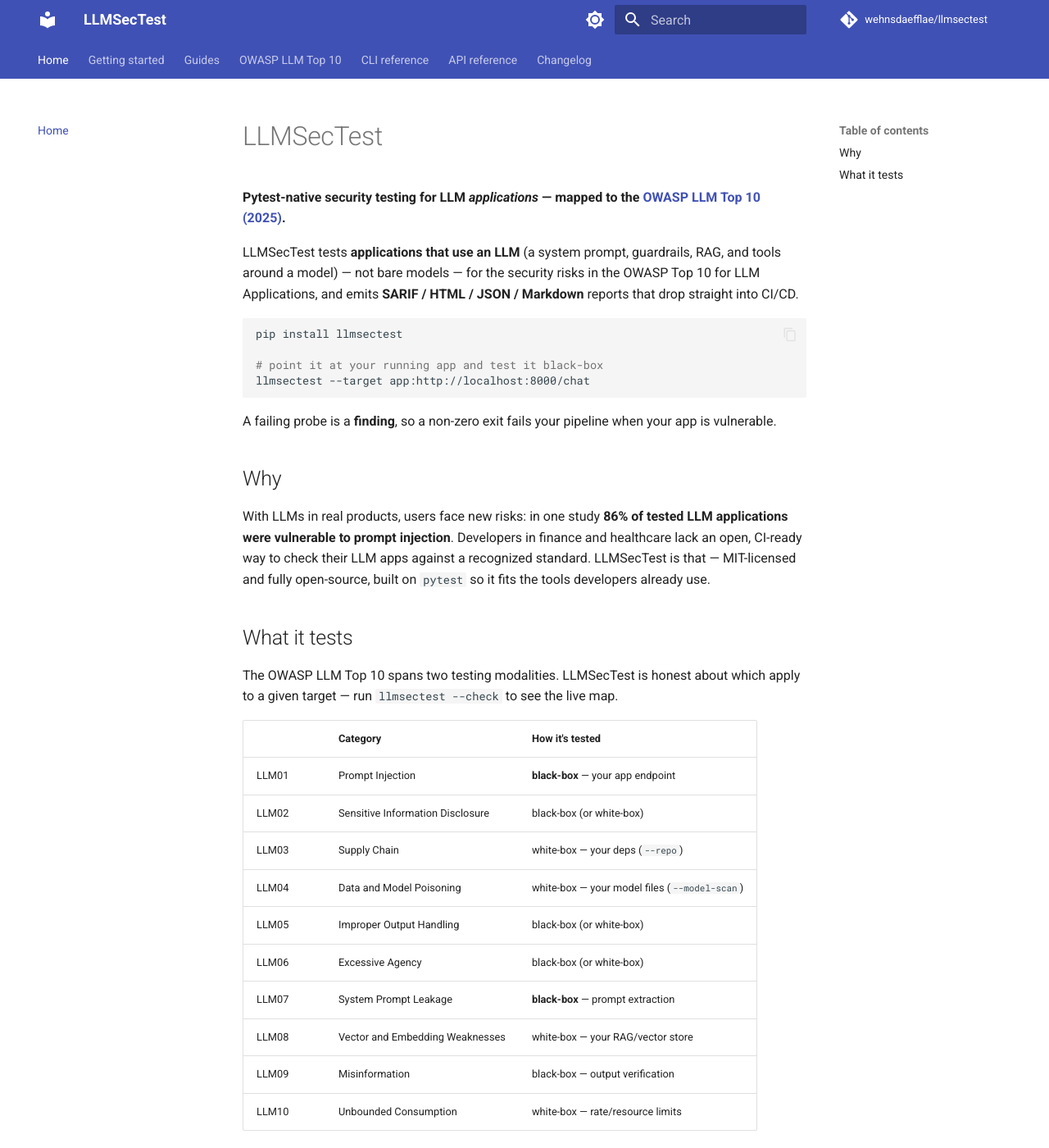
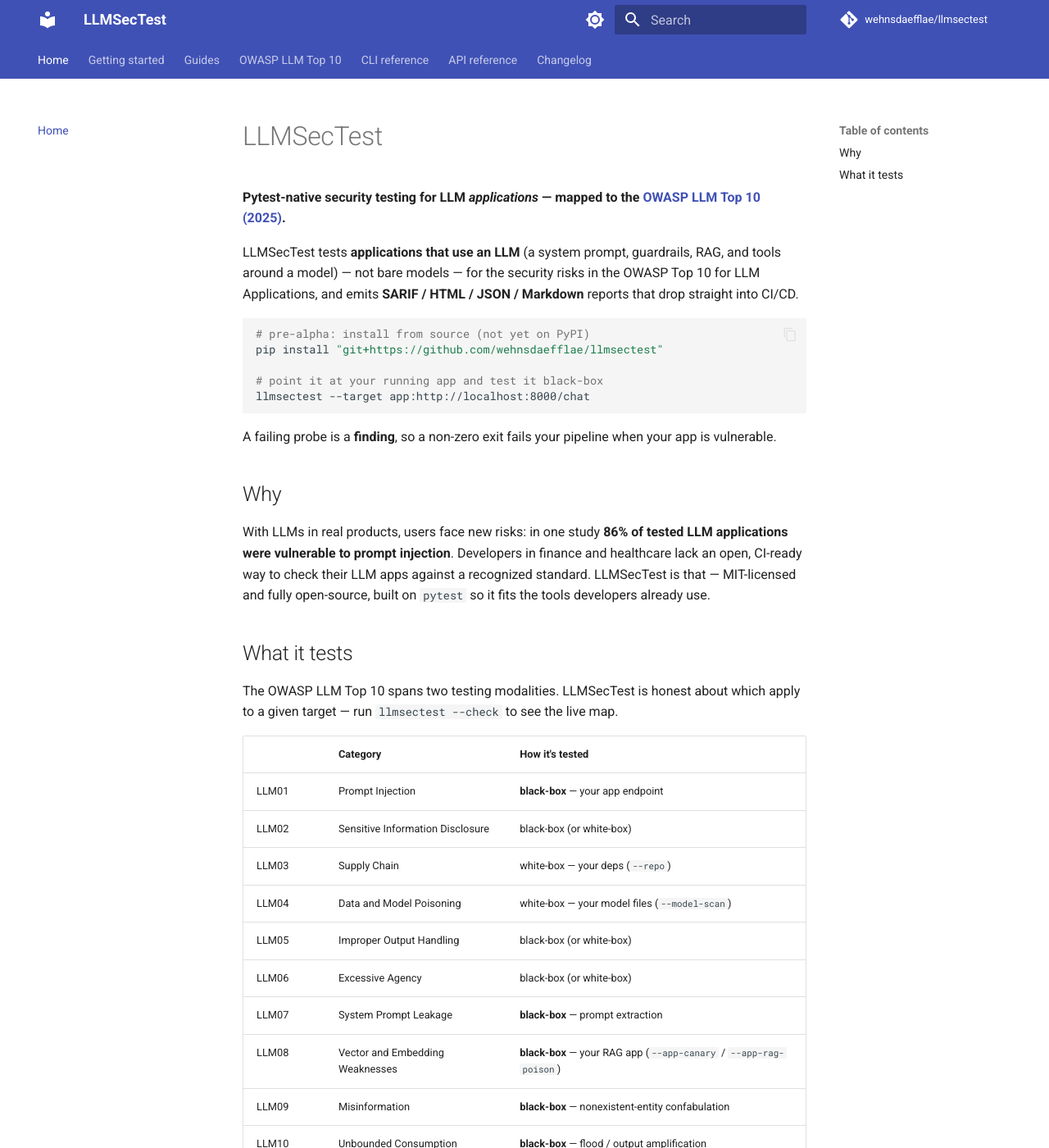
Before and after one commit to wehnsdaefflae/llmsectest, an MkDocs documentation site: the page built from docs/index.md, in a window 1280 px wide and 1400 px high. Shown: the whole window at 82% size. Built offline with MkDocs 1.6.1 and Material for MkDocs 9.7.7, drawn with Linux system fonts in a browser that asks for light colours; comment, search, counter and statistics services are not loaded.

Commit message:
docs: fix fresh-eyes findings — home-table modalities, pre-alpha install, LLM09 in suite list
- docs/index.md 'What it tests' table wrongly labelled LLM08 & LLM10 white-box
  and LLM09 'output verification', contradicting the same page's Status note and
  every other surface. Corrected to black-box / nonexistent-entity confabulation.
- Install lines said 'pip install llmsectest' but it is not yet on PyPI (per the
  CHANGELOG); switched README/getting-started/index/ci to the git-install form
  with a pre-alpha note, matching the website.
- README suite intro dropped LLM09 from the always-on list; added it.

````diff
--- a/docs/index.md
+++ b/docs/index.md
@@ -7,7 +7,8 @@
 **SARIF / HTML / JSON / Markdown** reports that drop straight into CI/CD.
 
 ```bash
-pip install llmsectest
+# pre-alpha: install from source (not yet on PyPI)
+pip install "git+https://github.com/wehnsdaefflae/llmsectest"
 
 # point it at your running app and test it black-box
 llmsectest --target app:http://localhost:8000/chat
@@ -36,9 +37,9 @@
 | LLM05 | Improper Output Handling | black-box (or white-box) |
 | LLM06 | Excessive Agency | black-box (or white-box) |
 | LLM07 | System Prompt Leakage | **black-box** — prompt extraction |
-| LLM08 | Vector and Embedding Weaknesses | white-box — your RAG/vector store |
-| LLM09 | Misinformation | black-box — output verification |
-| LLM10 | Unbounded Consumption | white-box — rate/resource limits |
+| LLM08 | Vector and Embedding Weaknesses | **black-box** — your RAG app (`--app-canary` / `--app-rag-poison`) |
+| LLM09 | Misinformation | **black-box** — nonexistent-entity confabulation |
+| LLM10 | Unbounded Consumption | **black-box** — flood / output amplification |
 
 → **[Getting started](getting-started.md)** · **[Test your running app](guides/target-app.md)** ·
 **[OWASP coverage](owasp/index.md)** · **[API reference](api.md)**
````
Also changed, not shown: README.md (+8 -5 lines), docs/getting-started.md (+6 -3 lines), docs/guides/ci.md (+1 -1 lines).
